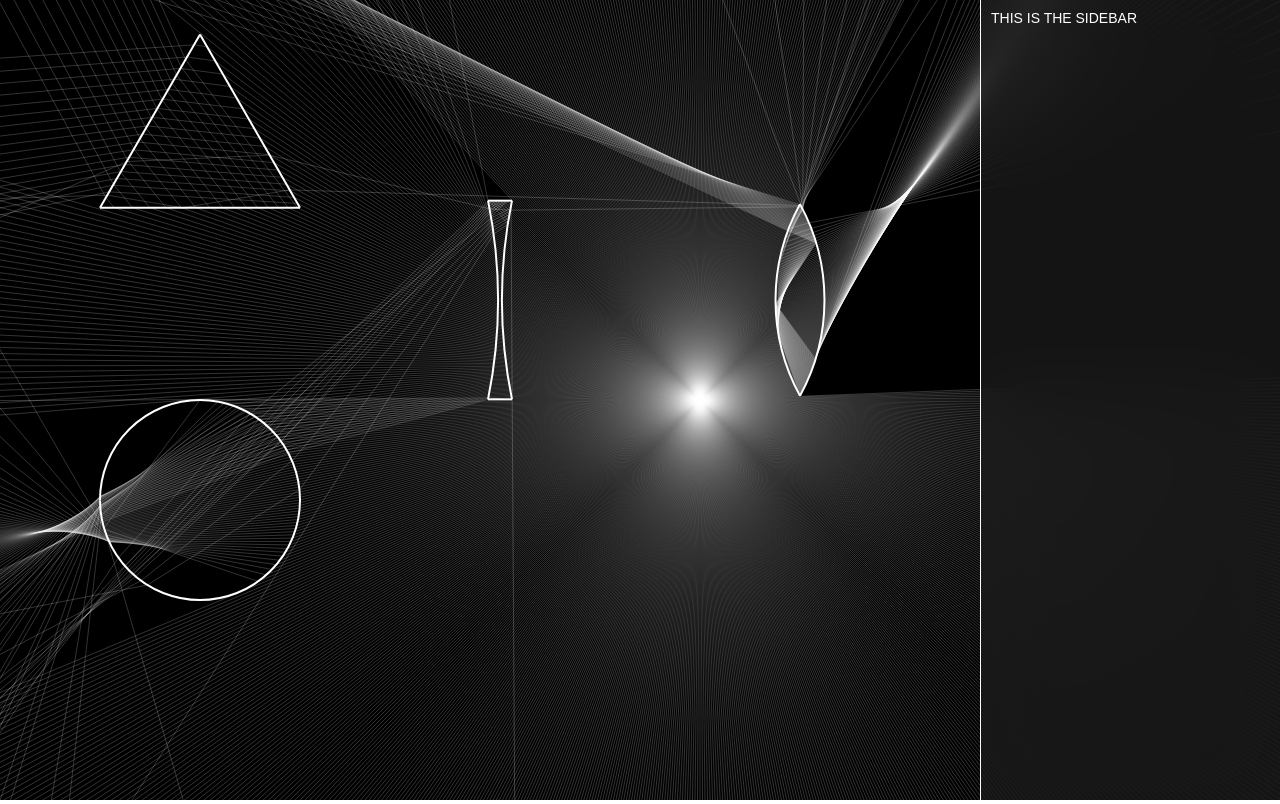
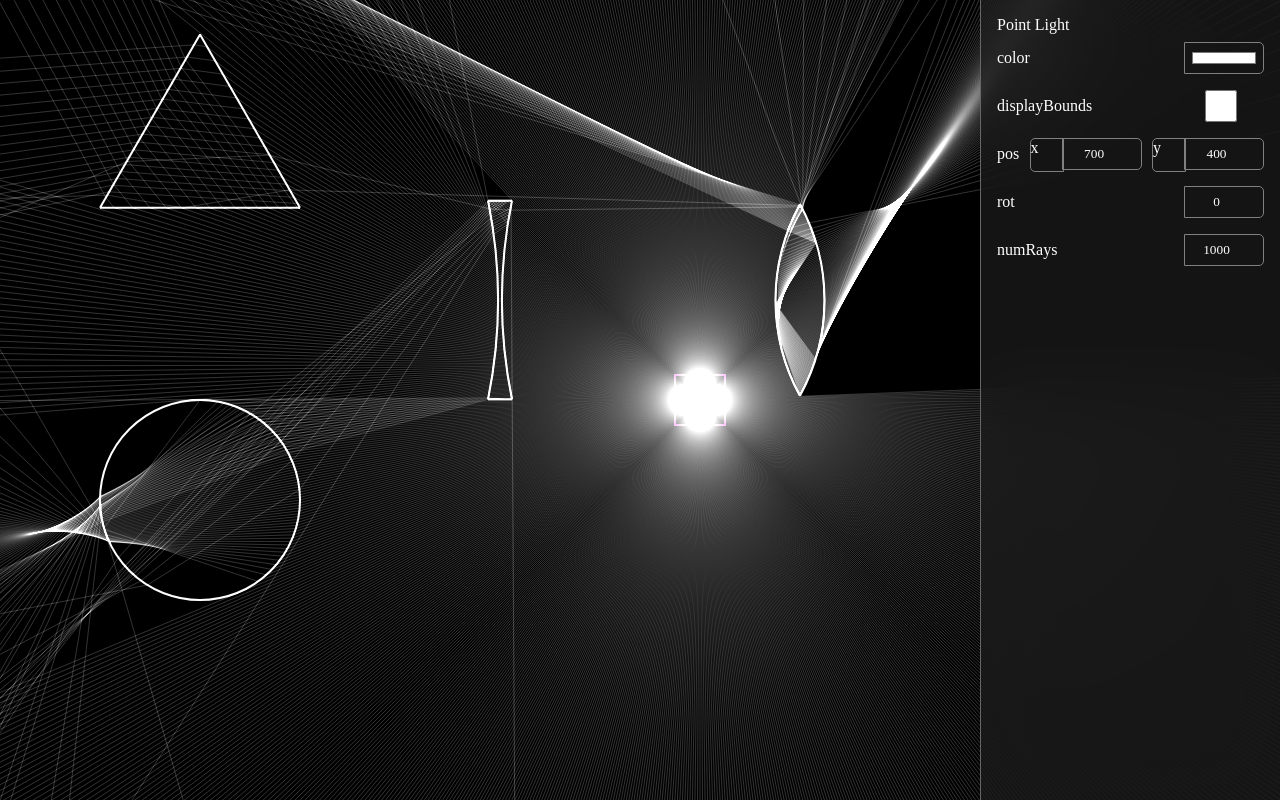
Before and after one commit to KineticTactic/Reflecta, a website built with Vite: page index.html in a window 1280 px wide. Built offline with nearby package versions, Linux system fonts and the light colour scheme; animation ran at ten frames a second; a web font is replaced by a local one.

Commit message:
Commit cause haven't done in a long while

```diff
--- a/index.html
+++ b/index.html
@@ -9,7 +9,10 @@
     <body>
         <div id="app">
             <canvas id="display"></canvas>
-            <div id="sidebar">THIS IS THE SIDEBAR</div>
+            <div id="sidebar">
+                <div id="entity-creation"></div>
+                <div id="entity-attributes"></div>
+            </div>
         </div>
         <script type="module" src="/src/main.ts"></script>
     </body>
--- a/src/World.ts
+++ b/src/World.ts
@@ -104,7 +104,7 @@ export class World {
 
         // Clamp world scale
         // TODO: Investigate rendering bug that happens on zooming in too much
-        this.worldScale = Math.max(Math.min(this.worldScale, 1), 0.1);
+        // this.worldScale = Math.max(Math.min(this.worldScale, 1), 0.1);
     }
 
     render(ctx: CanvasRenderingContext2D) {
@@ -116,9 +116,15 @@ export class World {
         // Render light rays
         ctx.beginPath();
         for (let lightRay of this.lightRays) lightRay.render(ctx);
-        ctx.strokeStyle = "rgba(255, 255, 255, 0.2)";
+        const brightness = 50;
+        ctx.strokeStyle = `rgba(${brightness}, ${brightness}, ${brightness}, 1)`;
         ctx.lineWidth = 1;
+        // ctx.shadowBlur = 100;
+        ctx.globalCompositeOperation = "lighter";
+        // ctx.globalAlpha = 1;
+        ctx.lineCap = "butt";
         ctx.stroke();
+        ctx.closePath();
 
         // Render entities
         for (let i = 0; i < this.entities.length; i++) {
--- a/src/entities/GlassSphere.ts
+++ b/src/entities/GlassSphere.ts
@@ -17,6 +17,7 @@ export default class GlassSphere extends SurfaceEntity {
 
         // Attributes
         this.attributes.push({ name: "radius", type: AttributeType.Number, min: 0, max: 1000 });
+        this.attributes.push({ name: "refractiveIndex", type: AttributeType.Number, min: 0.1, max: 10 });
     }
 
     init() {
@@ -30,6 +31,10 @@ export default class GlassSphere extends SurfaceEntity {
                 this.radius = value as number;
                 this.init();
                 break;
+            case "refractiveIndex":
+                this.refractiveIndex = value as number;
+                (this.surfaces[0] as CurvedRefractiveSurface).refractiveIndex = this.refractiveIndex;
+                break;
         }
     }
 }
--- /dev/null
+++ b/src/entities/LightRayEntity.ts
@@ -0,0 +1,38 @@
+import Entity from "./Entity";
+import Vector from "../lib/Vector";
+import LightRay from "../primitives/LightRay";
+import AABB from "../util/Bounds";
+
+export default class LightRayEntity extends Entity {
+    constructor(pos: Vector) {
+        super(pos, "Light Beam");
+
+        this.init();
+    }
+
+    init() {
+        this.lightRays = [new LightRay(Vector.add(this.pos, new Vector(0, 1).rotate(this.rot)), Vector.right().rotate(this.rot))];
+        console.log(this.lightRays[0]);
+
+        this.updateBounds();
+    }
+
+    override updateTransforms(deltaPos: Vector, deltaRot: number): void {
+        for (let l of this.lightRays) {
+            l.origin.add(deltaPos);
+            l.origin.rotateAboutAxis(deltaRot, this.pos);
+            l.dir = Vector.right().rotate(this.rot);
+        }
+    }
+
+    override updateBounds() {
+        const min = this.lightRays[0].origin.copy();
+        const max = this.lightRays[this.lightRays.length - 1].origin.copy();
+        this.bounds = AABB.fromPoints([min, max]);
+        this.bounds.setMinSize(20);
+    }
+
+    override updateAttribute(attribute: string, value: string | Vector | boolean | number): void {
+        super.updateAttribute(attribute, value);
+    }
+}
--- a/src/main.ts
+++ b/src/main.ts
@@ -1,6 +1,8 @@
 import ConcaveLens from "./entities/ConcaveLens";
 import ConvexLens from "./entities/ConvexLens";
 import GlassSphere from "./entities/GlassSphere";
+// import LightBeam from "./entities/LightBeam";
+// import LightRayEntity from "./entities/LightRayEntity";
 // import LightBeam from "./entities/LightBeam";
 // import LightBeam from "./entities/LightBeam";
 import PointLight from "./entities/PointLight";
@@ -23,6 +25,7 @@ const w = new World();
 const p = new Prism(new Vector(200, 150));
 w.addEntity(p);
 const l = new PointLight(new Vector(700, 400));
+// const l = new LightRayEntity(new Vector(700, 400));
 // const l = new LightBeam(new Vector(300, 300));
 w.addEntity(l);
 let convex = new ConvexLens(new Vector(800, 300));
@@ -55,6 +58,9 @@ canvas.addEventListener("wheel", (e) => {
     w.handleMouseWheel(-e.deltaY);
 });
 
+w.selectedEntityIndex = 1;
+w.ui.selectEntity(w.entities[1]);
+
 function draw() {
     requestAnimationFrame(draw);
 
--- a/src/primitives/LightRay.ts
+++ b/src/primitives/LightRay.ts
@@ -80,6 +80,7 @@ export default class LightRay {
         for (let p of this.path) {
             ctx.lineTo(p.x, p.y);
         }
+        // ctx.stroke();
         // ctx.lineTo(this.origin.x + this.dir.x * 100, this.origin.y + this.dir.y * 100);
 
         // for (let i = 0; i < this.path.length; i++) {
--- a/src/style.css
+++ b/src/style.css
@@ -1,3 +1,5 @@
+@import url('https://fonts.googleapis.com/css2?family=Victor+Mono&display=swap');
+
 html,
 body {
     margin: 0;
@@ -24,9 +26,62 @@ canvas {
     background: rgba(29, 29, 29, 0.7);
     color: #fff;
     font-family: Arial, Helvetica, sans-serif;
-    font-size: 14px;
-    padding: 10px;
+    font-size: 1rem;
+    padding: 1rem;
     box-sizing: border-box;
     backdrop-filter: blur(40px);
-    border-left: solid 1px white;
+    border-left: solid 1px #666;
+
+    font-family: "Victor Mono";
 }
+
+.attribute {
+    display: flex;
+    justify-content: space-between;
+    align-items: center;
+    height: 3rem;
+    /* background-color: #222222; */
+}
+
+
+
+
+input {
+    width: 5rem;
+    height: 2rem;
+    padding: 5px;
+    box-sizing: border-box;
+    font-family: "Victor Mono";
+    background: none;
+    border: solid 1px gray;
+    border-radius: 0 5px 5px 0;
+    text-align: center;
+    position: relative;
+    color: white;
+}
+
+.input-container {
+    position: relative;
+}
+
+.vector-x::before,
+.vector-y::before {
+    content: "";
+    display: block;
+    position: absolute;
+    left: -2rem;
+    top: 0;
+    width: 2rem;
+    height: 2rem;
+    background-color: #141414;
+    border: solid 1px gray;
+    border-radius: 5px 0 0 5px;
+}
+
+.vector-x::before {
+    content: "x"
+}
+
+.vector-y::before {
+    content: "y"
+}
--- a/src/ui/UI.ts
+++ b/src/ui/UI.ts
@@ -1,18 +1,27 @@
+import ConcaveLens from "../entities/ConcaveLens";
+import ConvexLens from "../entities/ConvexLens";
 import Entity from "../entities/Entity";
 import Vector from "../lib/Vector";
 import { Attribute, AttributeType } from "./Attribute";
 
+const entities = [ConcaveLens, ConvexLens];
+
 export default class UI {
-    baseElement: HTMLElement;
+    entityAddDiv: HTMLElement;
+    entityAttributesDiv: HTMLElement;
     selectedEntity: Entity | null = null;
 
     constructor() {
-        this.baseElement = document.getElementById("sidebar")!;
+        console.log(entities);
+
+        this.entityAddDiv = document.getElementById("entity-creation")!;
+
+        this.entityAttributesDiv = document.getElementById("entity-attributes")!;
     }
 
     selectEntity(entity: Entity): void {
         this.selectedEntity = entity;
-        this.baseElement.innerHTML = entity.name + "<br/>";
+        this.entityAttributesDiv.innerHTML = entity.name + "<br/>";
         this.createEntityAttributesDOM(entity);
     }
 
@@ -21,7 +30,7 @@ export default class UI {
 
         for (const attr of entity.attributes) {
             const domElement = this.createAttributeDOM(entity, attr);
-            this.baseElement.appendChild(domElement);
+            this.entityAttributesDiv.appendChild(domElement);
         }
     }
 
@@ -29,6 +38,7 @@ export default class UI {
         console.log(this.selectEntity);
 
         const div = document.createElement("div");
+        div.className = "attribute";
 
         const label = document.createElement("label");
         label.innerText = attr.name;
@@ -44,13 +54,21 @@ export default class UI {
                 xInputElement.type = "number";
                 xInputElement.value = vector.x.toString();
 
+                const xInputContainerElement = document.createElement("div");
+                xInputContainerElement.className = "input-container vector-x";
+                xInputContainerElement.appendChild(xInputElement);
+
                 let yInputElement: HTMLInputElement;
                 yInputElement = document.createElement("input");
                 yInputElement.type = "number";
                 yInputElement.value = vector.y.toString();
 
-                div.appendChild(xInputElement);
-                div.appendChild(yInputElement);
+                const yInputContainerElement = document.createElement("div");
+                yInputContainerElement.className = "input-container vector-y";
+                yInputContainerElement.appendChild(yInputElement);
+
+                div.appendChild(xInputContainerElement);
+                div.appendChild(yInputContainerElement);
 
                 xInputElement.addEventListener("input", (e) => {
                     const vectorValue = new Vector(parseFloat((e.target as HTMLInputElement).value), parseFloat(yInputElement.value));
@@ -69,7 +87,11 @@ export default class UI {
                 checkboxElement.type = "checkbox";
                 checkboxElement.checked = entity[attr.name as keyof Entity] as boolean;
 
-                div.appendChild(checkboxElement);
+                const checkboxContainerElement = document.createElement("div");
+                checkboxContainerElement.className = "input-container";
+                checkboxContainerElement.appendChild(checkboxElement);
+
+                div.appendChild(checkboxContainerElement);
 
                 checkboxElement.addEventListener("input", (e) => {
                     entity.updateAttribute(attr.name, (e.target as HTMLInputElement).checked);
@@ -80,7 +102,12 @@ export default class UI {
                 const inputElement = document.createElement("input");
                 inputElement.type = attr.type;
                 inputElement.value = entity[attr.name as keyof Entity].toString();
-                div.appendChild(inputElement);
+
+                const inputContainerElement = document.createElement("div");
+                inputContainerElement.className = "input-container";
+                inputContainerElement.appendChild(inputElement);
+
+                div.appendChild(inputContainerElement);
 
                 inputElement.addEventListener("input", (e) => {
                     entity.updateAttribute(attr.name, (e.target as HTMLInputElement).value);
@@ -89,17 +116,6 @@ export default class UI {
                 break;
         }
 
-        // inputElement.addEventListener("input", (e) => {
-        //     // type createEnumType<T> = { [K in keyof T]: K };
-        //     // type FlagsObject = createEnumType<typeof Entity>;
-        //     // type FlagsKeys = keyof FlagsObject;
-        //     // const keys = Object.keys(Entity) as FlagsKeys[];
-
-        //     // const keys = Object.keys(Entity) as keyof Entity;
-        //     // (entity as Record<typeof attr.name, any>)[attr.name as keyof Entity] = (e.target as HTMLInputElement).value;
-        //     entity.updateAttribute(attr.name, (e.target as HTMLInputElement).value);
-        // });
-
         return div;
     }
 }
```
